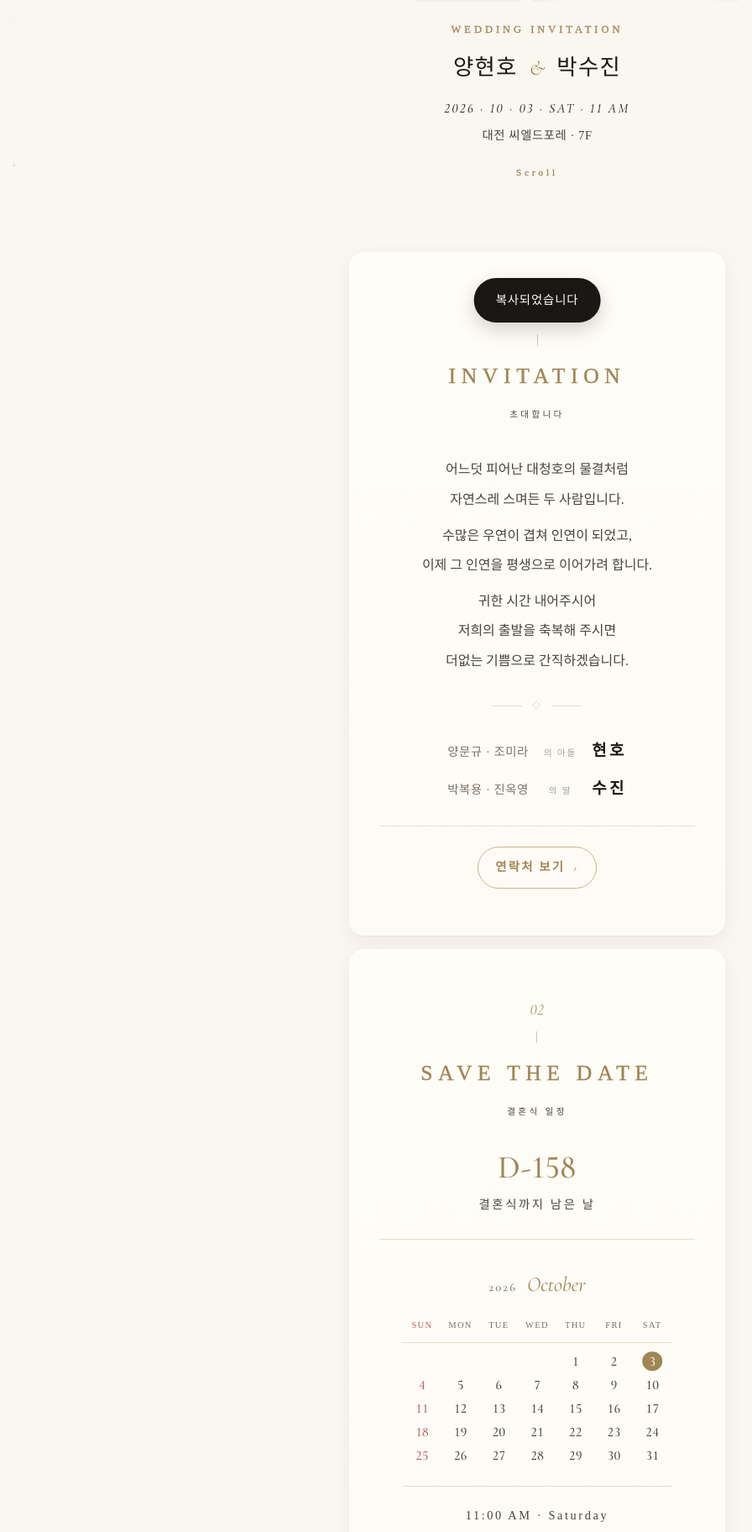
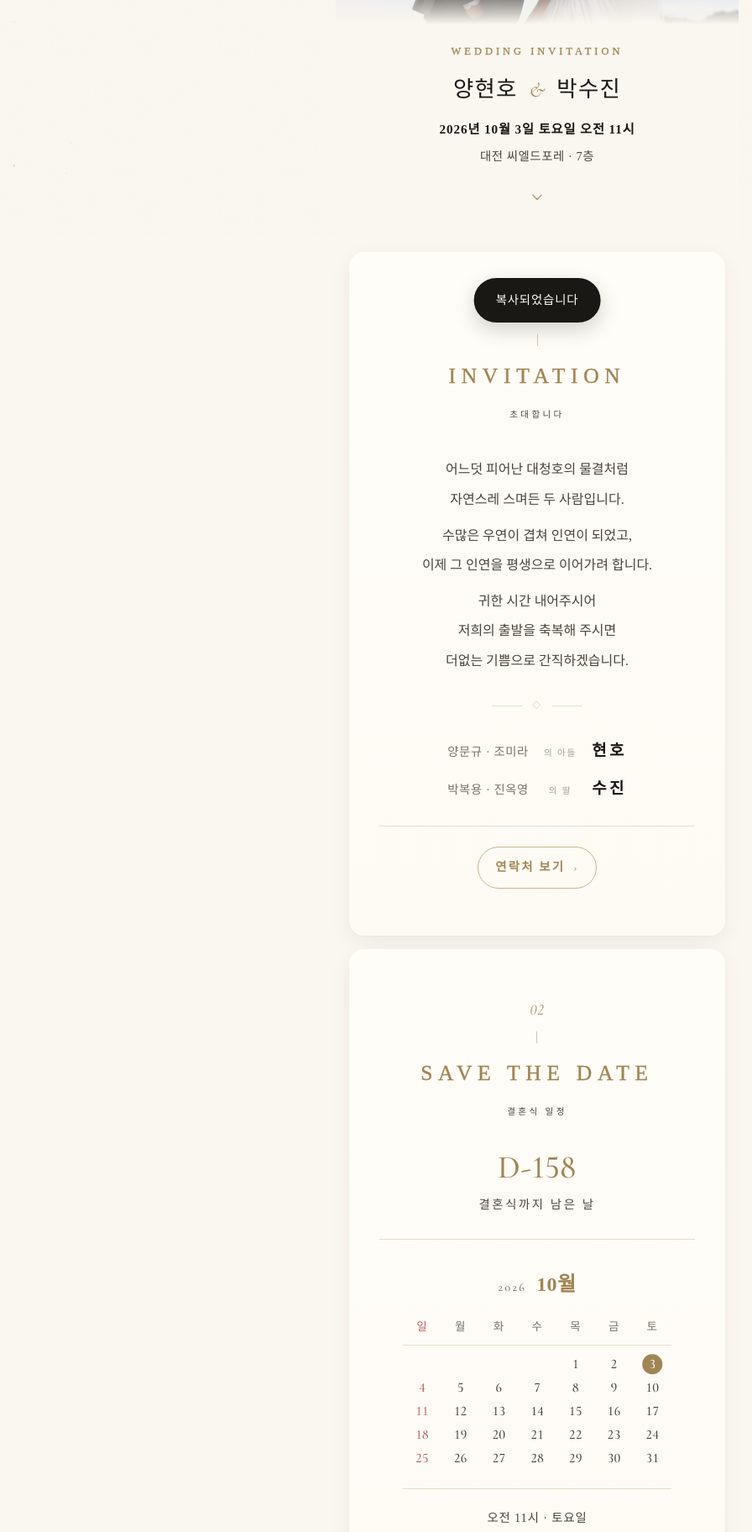
Before and after one commit to HHYang95/Wedding, a plain HTML site: page index.html in a window 1280 px wide. Shown: the part 516-2340 px from the top of the page at 84% size, without its empty margins (0-896 px from the left). Drawn offline with nearby package versions, Linux system fonts and the light colour scheme; a web font is replaced by a local one.

Commit message:
Update index.html

```diff
--- a/index.html
+++ b/index.html
@@ -290,14 +290,12 @@
             font-weight: 400;
         }
         .hero-date {
-            font-family: 'Cormorant Garamond', serif;
-            font-style: italic;
-            font-weight: 500;
-            font-size: 1rem;
-            letter-spacing: 0.14em;
+            font-family: 'Noto Serif KR', serif;
+            font-weight: 600;
+            font-size: 0.95rem;
+            letter-spacing: 0.06em;
             color: var(--ink-primary);
             margin-bottom: 6px;
-            font-feature-settings: "lnum";
         }
         .hero-venue {
             font-size: var(--fz-small);
@@ -308,29 +306,18 @@
         }
 
         /* Scroll cue is now in the normal flow inside .hero-info */
-        .scroll-cue { text-align: center; }
-        .scroll-cue span {
-            font-family: 'Italiana', serif;
-            font-size: 0.7rem;
-            letter-spacing: 0.35em;
+        .scroll-cue {
+            text-align: center;
+            margin-top: 4px;
+        }
+        .scroll-icon {
             color: var(--accent);
-            display: block;
-            margin-bottom: 10px;
-            -webkit-text-stroke: 0.3px currentColor;
-        }
-        .scroll-cue::after {
-            content: '';
-            display: block;
-            width: 1px; height: 24px;
-            background: var(--accent);
-            margin: 0 auto;
-            animation: scrollLine 2.2s ease-in-out infinite;
-            transform-origin: top;
-        }
-        @keyframes scrollLine {
-            0%   { transform: scaleY(0.2); opacity: 0; }
-            40%  { opacity: 1; }
-            100% { transform: scaleY(1); opacity: 0; }
+            opacity: 0.7;
+            animation: scrollBounce 2s ease-in-out infinite;
+        }
+        @keyframes scrollBounce {
+            0%, 100% { transform: translateY(0);  opacity: 0.4; }
+            50%      { transform: translateY(5px); opacity: 0.95; }
         }
 
         /* ================ SECTION HEADER ================ */
@@ -633,10 +620,12 @@
             font-weight: 500;
         }
         .cal-month {
-            font-size: 1.55rem;
-            font-style: italic;
-            font-weight: 500;
+            font-family: 'Noto Serif KR', serif;
+            font-size: 1.5rem;
+            font-style: normal;
+            font-weight: 600;
             color: var(--accent);
+            letter-spacing: 0.02em;
         }
 
         /* Day-of-week header row — separate grid so the underline is one continuous line */
@@ -648,11 +637,12 @@
             margin-bottom: 8px;
         }
         .cal-dow {
-            font-family: 'Italiana', serif;
-            font-size: var(--fz-tiny);
-            letter-spacing: 0.12em;
+            font-family: 'Noto Serif KR', serif;
+            font-size: 0.85rem;
+            letter-spacing: 0.04em;
             color: var(--ink-tertiary);
             text-align: center;
+            font-weight: 500;
         }
         .cal-dow.sunday { color: var(--sunday); }
 
@@ -703,7 +693,7 @@
             margin-top: 22px;
             text-align: center;
             font-size: var(--fz-small);
-            letter-spacing: 0.18em;
+            letter-spacing: 0.06em;
             color: var(--ink-secondary);
             font-weight: 500;
             padding-top: 22px;
@@ -944,13 +934,13 @@
         .info-list { display: flex; flex-direction: column; gap: 18px; }
         .info-item { text-align: left; }
         .info-item h4 {
-            font-family: 'Italiana', serif;
-            font-size: 0.78rem;
-            letter-spacing: 0.28em;
+            font-family: 'Noto Serif KR', serif;
+            font-size: 0.95rem;
+            letter-spacing: 0.06em;
             color: var(--accent);
             margin-bottom: 8px;
-            text-transform: uppercase;
-            -webkit-text-stroke: 0.3px currentColor;
+            text-transform: none;
+            font-weight: 600;
         }
         .info-item p { font-size: var(--fz-small); line-height: 1.85; color: var(--ink-secondary); font-weight: 400; }
         .info-item + .info-item { padding-top: 18px; border-top: 1px solid var(--rule-line); }
@@ -1425,9 +1415,13 @@
                 <span class="amp">&amp;</span>
                 <span class="ko">박수진</span>
             </h1>
-            <p class="hero-date">2026 · 10 · 03 · SAT · 11 AM</p>
-            <p class="hero-venue">대전 씨엘드포레 · 7F</p>
-            <div class="scroll-cue"><span>Scroll</span></div>
+            <p class="hero-date">2026년 10월 3일 토요일 오전 11시</p>
+            <p class="hero-venue">대전 씨엘드포레 · 7층</p>
+            <div class="scroll-cue" aria-hidden="true">
+                <svg class="scroll-icon" viewBox="0 0 24 24" width="20" height="20" fill="none" stroke="currentColor" stroke-width="1.7" stroke-linecap="round" stroke-linejoin="round">
+                    <polyline points="6 9 12 15 18 9"/>
+                </svg>
+            </div>
         </div>
     </div>
 
@@ -1527,19 +1521,19 @@
         <div class="calendar">
             <div class="calendar-head">
                 <span class="cal-year">2026</span>
-                <span class="cal-month">October</span>
+                <span class="cal-month">10월</span>
             </div>
             <div class="cal-dows">
-                <span class="cal-dow sunday">SUN</span>
-                <span class="cal-dow">MON</span>
-                <span class="cal-dow">TUE</span>
-                <span class="cal-dow">WED</span>
-                <span class="cal-dow">THU</span>
-                <span class="cal-dow">FRI</span>
-                <span class="cal-dow">SAT</span>
+                <span class="cal-dow sunday">일</span>
+                <span class="cal-dow">월</span>
+                <span class="cal-dow">화</span>
+                <span class="cal-dow">수</span>
+                <span class="cal-dow">목</span>
+                <span class="cal-dow">금</span>
+                <span class="cal-dow">토</span>
             </div>
             <div class="cal-days" id="cal-grid"></div>
-            <div class="calendar-time">11:00 AM · Saturday</div>
+            <div class="calendar-time">오전 11시 · 토요일</div>
         </div>
 
         <div class="action-buttons">
@@ -1597,15 +1591,15 @@
 
         <div class="info-list">
             <div class="info-item">
-                <h4>Parking</h4>
+                <h4>주차</h4>
                 <p>복합터미널 맞은편 투썸플레이스 옆 주차장 입구<br>선샤인호텔 전용 주차장 이용 가능</p>
             </div>
             <div class="info-item">
-                <h4>Bus</h4>
+                <h4>시내버스</h4>
                 <p>102, 105, 106, 201, 501, 601, 602, 607, 611, 616, 701, 802, 2(급행)</p>
             </div>
             <div class="info-item">
-                <h4>Express &amp; Intercity Bus</h4>
+                <h4>고속·시외버스</h4>
                 <p>대전복합터미널 하차 후 맞은편 도보 3분</p>
             </div>
         </div>
```
